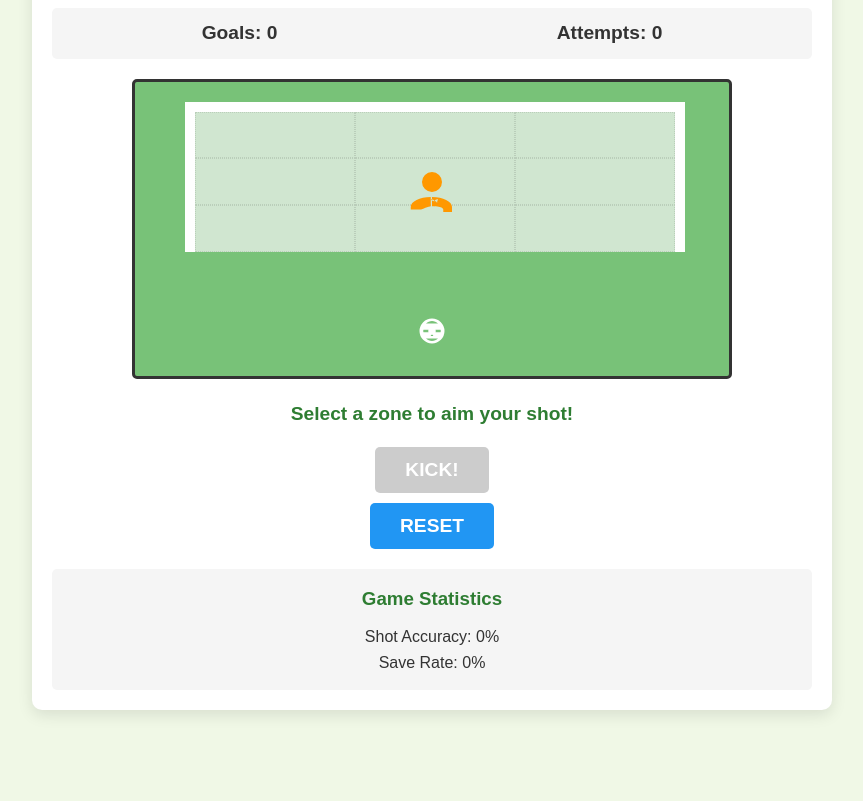
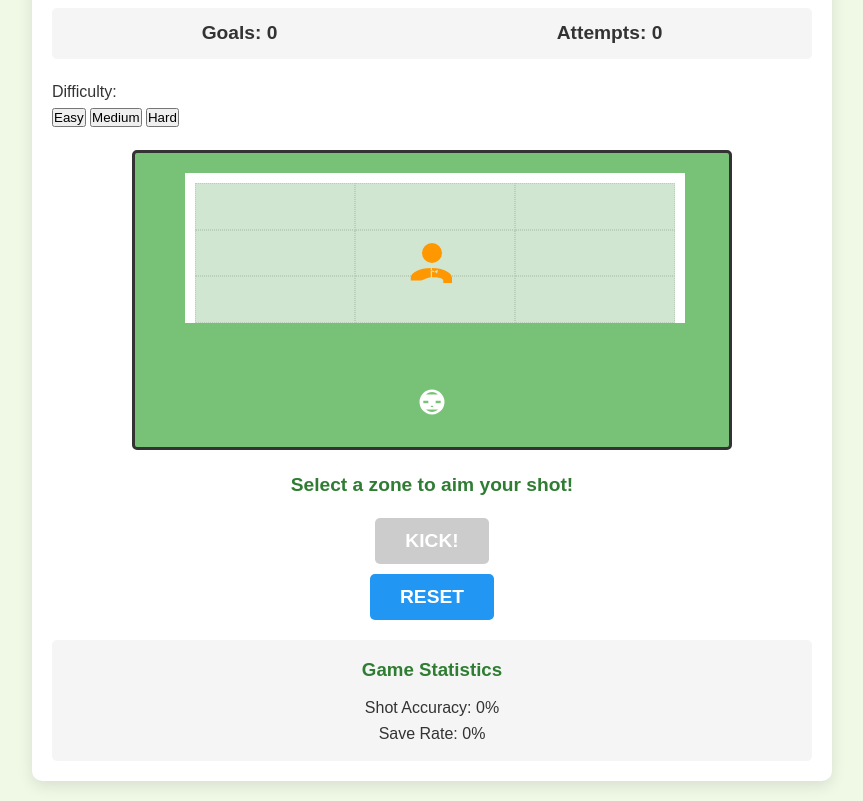
Before and after one commit to amirkabbara/penalty-kicker-game, a website: page index.html in a window 1280 px wide. Shown: the part 116-917 px from the top of the page, without its empty margins (208-1071 px from the left). Before the commit the page ends 846 px from the top, so only its background shows below. Drawn offline with Linux system fonts and the light colour scheme.

Commit message:
Update index.html via editor

```diff
--- a/index.html
+++ b/index.html
@@ -12,6 +12,15 @@
     <div id="scoreboard">
       <p>Goals: <span id="score">0</span></p>
       <p>Attempts: <span id="attempts">0</span></p>
+    </div>
+
+    <div id="difficulty-selector">
+      <p>Difficulty:</p>
+      <div class="difficulty-buttons">
+        <button class="difficulty-btn active" data-difficulty="easy">Easy</button>
+        <button class="difficulty-btn" data-difficulty="medium">Medium</button>
+        <button class="difficulty-btn" data-difficulty="hard">Hard</button>
+      </div>
     </div>
 
     <div id="game-container">
```
